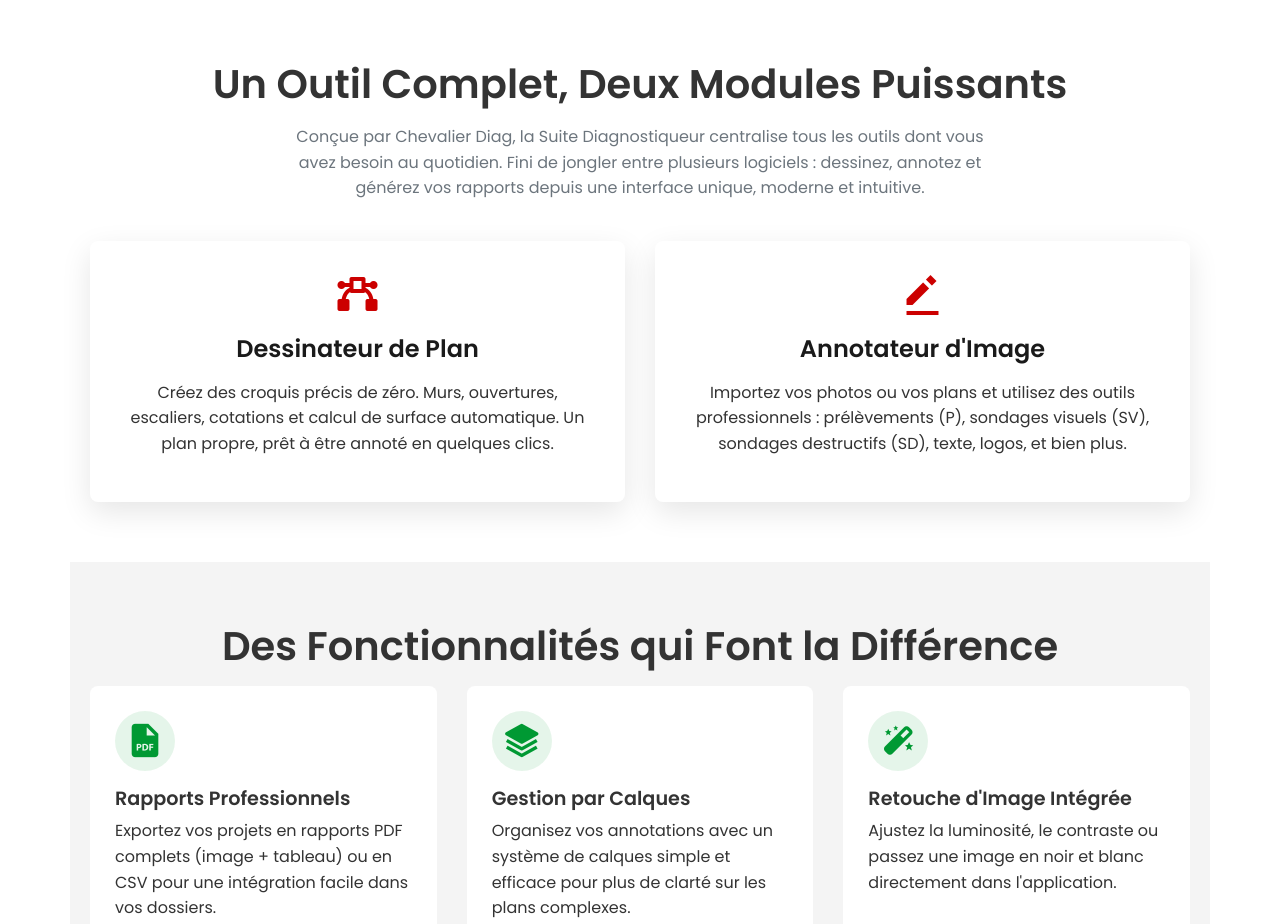
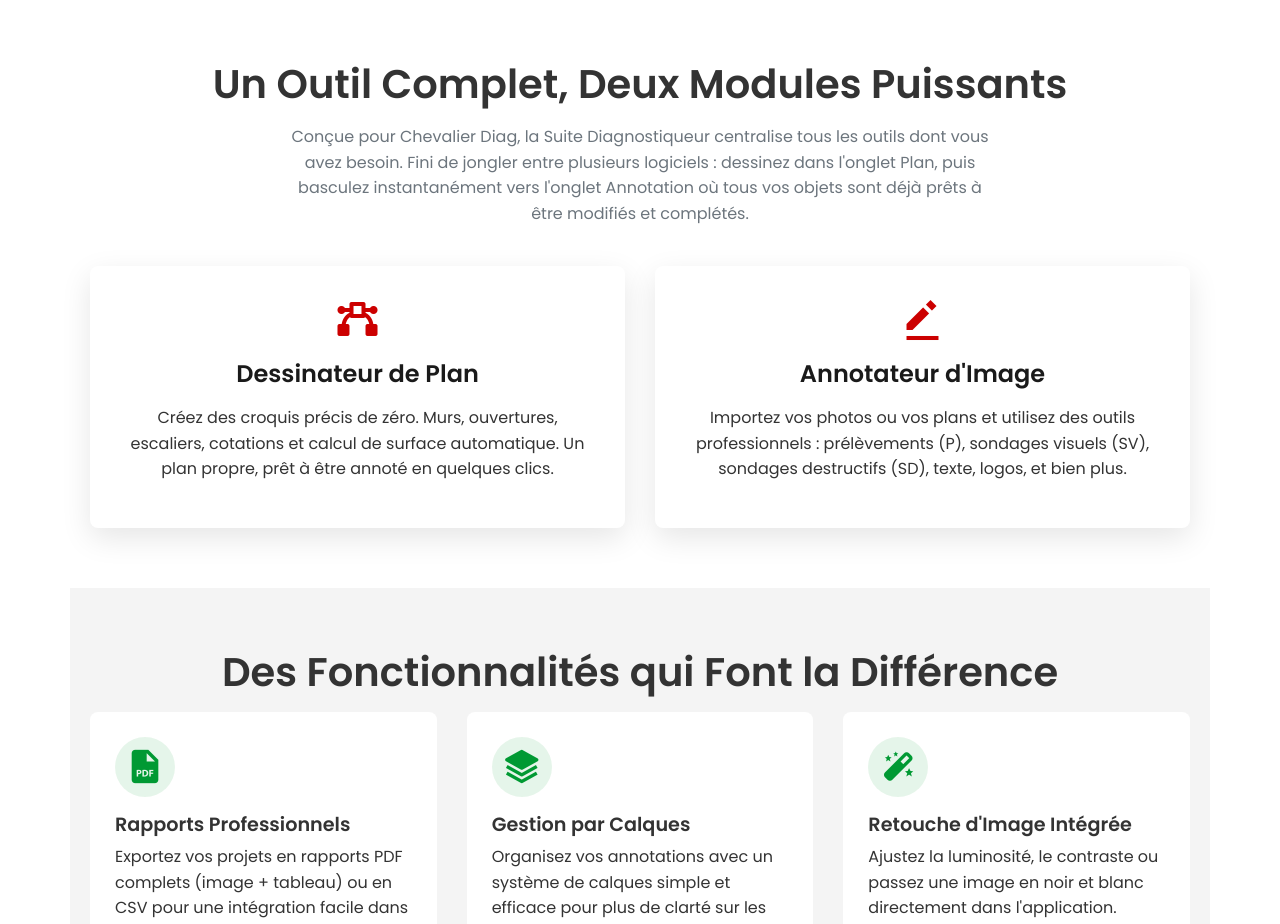
Before and after one commit to chevalierdiag50-cloud/suitediagnostiqueur, a plain HTML site: page index.html in a window 1280 px wide. Shown: the part 800-1724 px from the top of the page. Drawn offline with nearby package versions, Linux system fonts and the light colour scheme.

Commit message:
index.html

```diff
--- a/index.html
+++ b/index.html
@@ -50,7 +50,7 @@
         <section id="presentation" class="container reveal">
             <h2>Un Outil Complet, Deux Modules Puissants</h2>
             <p class="section-description">
-                Conçue par Chevalier Diag, la Suite Diagnostiqueur centralise tous les outils dont vous avez besoin au quotidien. Fini de jongler entre plusieurs logiciels : dessinez, annotez et générez vos rapports depuis une interface unique, moderne et intuitive.
+                Conçue pour Chevalier Diag, la Suite Diagnostiqueur centralise tous les outils dont vous avez besoin. Fini de jongler entre plusieurs logiciels : dessinez dans l'onglet Plan, puis basculez instantanément vers l'onglet Annotation où tous vos objets sont déjà prêts à être modifiés et complétés.
             </p>
             <div class="modules">
                 <div class="module">
```
